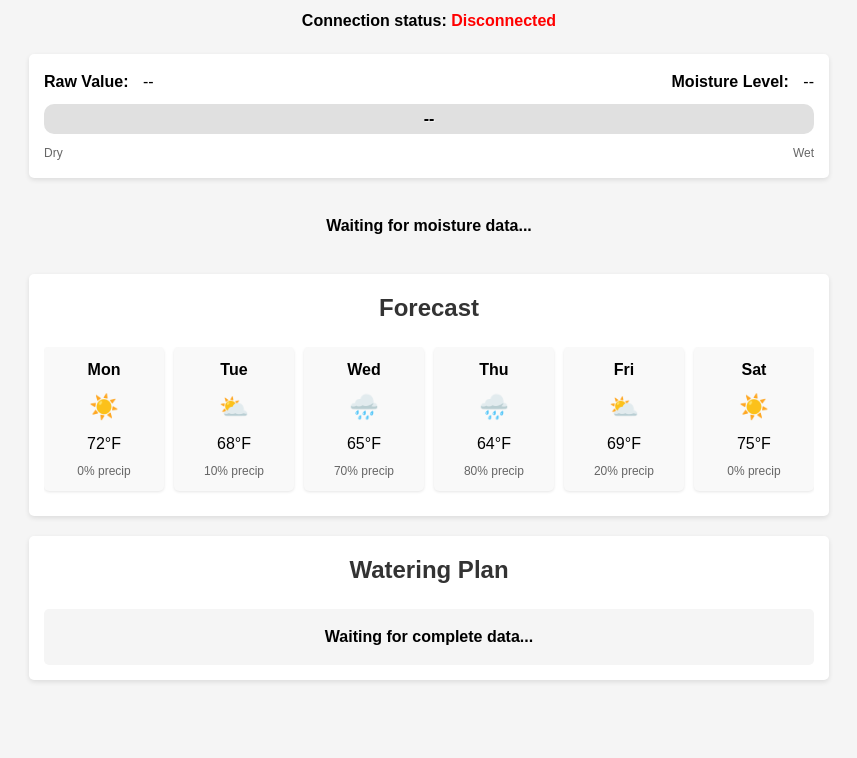
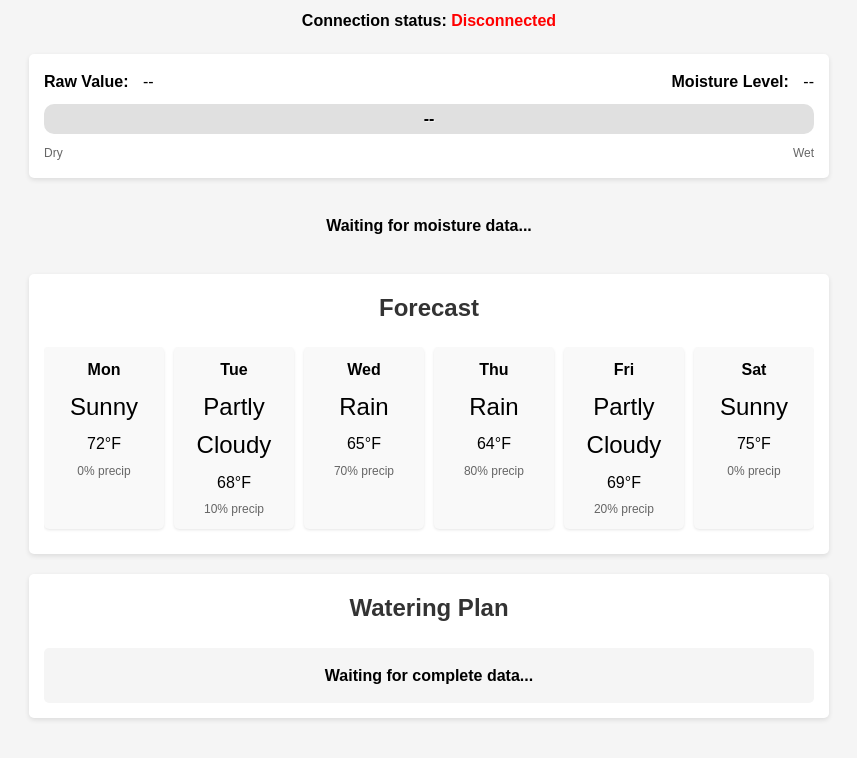
Before and after one commit to igobyjack/neptune_interface, a plain HTML site: page webpage/index.html in a window 1280 px wide. Shown: the part 106-864 px from the top of the page, without its empty margins (211-1068 px from the left). Before the commit the page ends 826 px from the top, so only its background shows below. Drawn offline with Linux system fonts and the light colour scheme.

Commit message:
no emoji

```diff
--- a/webpage/index.html
+++ b/webpage/index.html
@@ -412,13 +412,13 @@
 
       // Placeholder data
       const weatherData = [
-        { day: 'Mon', icon: '☀️', temp: '72°F', precipitation: '0%' },
-        { day: 'Tue', icon: '⛅', temp: '68°F', precipitation: '10%' },
-        { day: 'Wed', icon: '🌧️', temp: '65°F', precipitation: '70%' },
-        { day: 'Thu', icon: '🌧️', temp: '64°F', precipitation: '80%' },
-        { day: 'Fri', icon: '⛅', temp: '69°F', precipitation: '20%' },
-        { day: 'Sat', icon: '☀️', temp: '75°F', precipitation: '0%' },
-        { day: 'Sun', icon: '☀️', temp: '78°F', precipitation: '0%' }
+        { day: 'Mon', icon: 'Sunny', temp: '72°F', precipitation: '0%' },
+        { day: 'Tue', icon: 'Partly Cloudy', temp: '68°F', precipitation: '10%' },
+        { day: 'Wed', icon: 'Rain', temp: '65°F', precipitation: '70%' },
+        { day: 'Thu', icon: 'Rain', temp: '64°F', precipitation: '80%' },
+        { day: 'Fri', icon: 'Partly Cloudy', temp: '69°F', precipitation: '20%' },
+        { day: 'Sat', icon: 'Sunny', temp: '75°F', precipitation: '0%' },
+        { day: 'Sun', icon: 'Sunny', temp: '78°F', precipitation: '0%' }
       ];
 
       // Store current weather data for watering plan
```
